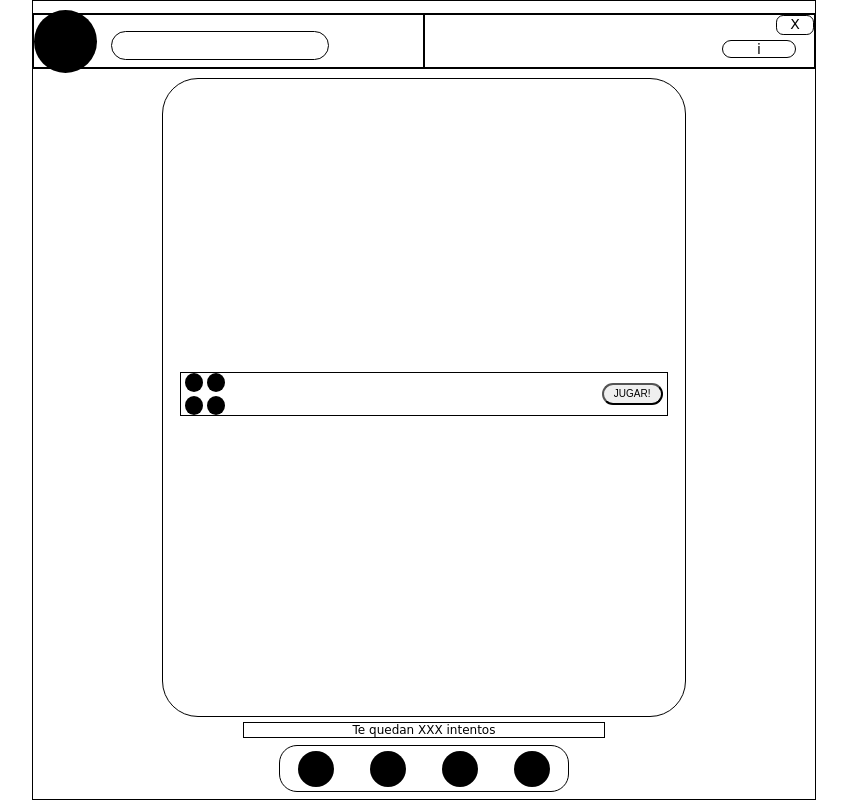
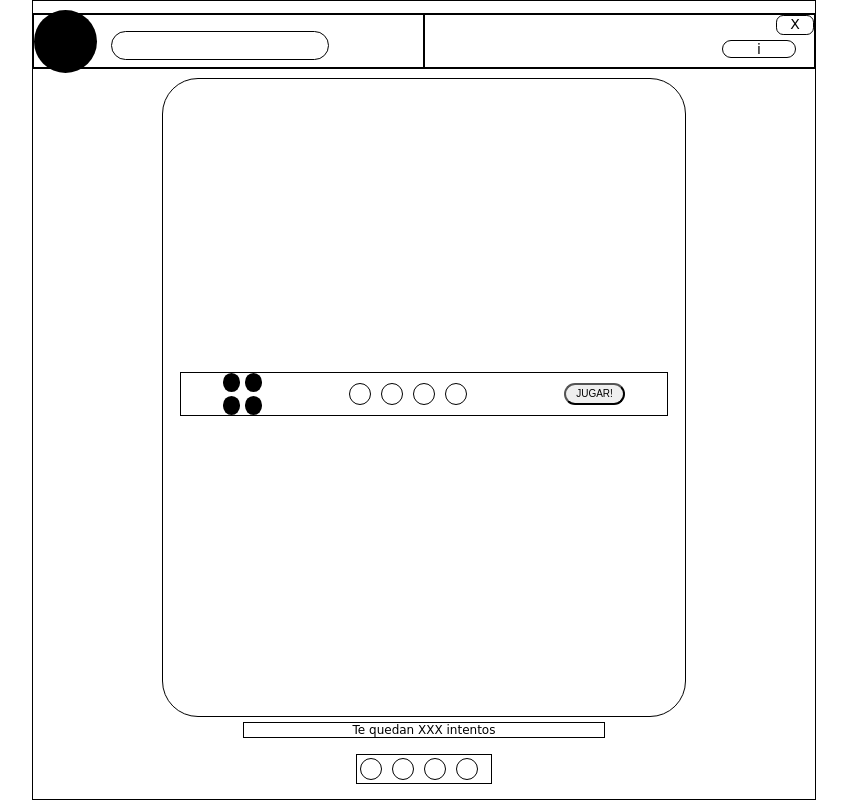
Before and after one commit to Orianig/Mastermind, a plain HTML site: page pages/board.html in a window 1280 px wide. Shown: the whole page, without its empty margins (216-1063 px from the left). Drawn offline with Linux system fonts and the light colour scheme.

Commit message:
refactor: change the boards elements - remove balls - create balls with js

```diff
--- a/assets/css/board.css
+++ b/assets/css/board.css
@@ -135,31 +135,36 @@
 /* Second cell  */
 
 .board .row-ppal .color-balls-container,
-.table .row-bottom .color-balls-container {
+.table .row-bottom .color-balls-container-player {
     align-items: center;
     display: flex;
+    flex-direction: row;
     justify-content: center;
-    width: 20rem;
+    padding: 3px;
 }
 
-.table .row-bottom .color-balls-container {
+.table .row-bottom .color-balls-container-player{
     border: 1px solid black;
-    border-radius: 1rem 1rem 1rem 1rem;
-    height: 2.5rem;
-    width: 16rem;
 }
 
-.board .row-ppal .color-balls-container .color-balls,
-.table .row-bottom .color-balls-container .color-balls {
-    background-color: black;
-    border-radius: 100%;
-    height: 2.5rem;
-    margin: 1rem;
-    width: 2.5rem;
+.board .row-ppal .color-balls-container .ball{
+    border: 1px solid black;
+    border-radius: 50%;
+    cursor: pointer;
+    height: 20px;
+    margin-right: 10px;
+    padding: 0;
+    width: 20px;
 }
 
-.table .row-bottom .color-balls-container .color-balls {
-    height: 2rem;
+.table .row-bottom .color-balls-container-player .ballPlayer {
+    border: 1px solid black;
+    border-radius: 50%;
+    cursor: pointer;
+    height: 20px;
+    margin-right: 10px;
+    padding: 0;
+    width: 20px;
 }
 
 /* Third cell */
@@ -200,6 +205,8 @@
     justify-content: center;
     width: 20rem;
 }
+
+
 
 
 @media (max-width: 768px) {
--- a/assets/js/board.js
+++ b/assets/js/board.js
@@ -1,7 +1,58 @@
-import {LocalStorage } from "./models.js";
+//datos del jugador - nombre y avatar / level/ colores
+let player = parseInt(localStorage.getItem('mind-player'));
+let level = parseInt(localStorage.getItem('mind-level'));
+let colorballs = parseInt(localStorage.getItem('mind-colors'));
+//elementos DOM
+const container = document.querySelector('.color-balls-container');
+const containerPlayer = document.querySelector('.color-balls-container-player');
 
-const localStorage = new LocalStorage();
-localStorage.getItem('player');
+// Obtencion de la cantidad de bolas segun el nivel
+// filas del tablero
+const numBallsLevel1 = 4;
+const numBallsLevel2 = 5;
+const numBallsLevel3 = 6;
+const addBalls = (numBalls) => {
+    for (let i = 0; i < numBalls; i++) {
+        const ball = document.createElement('div');
+        ball.classList.add('ball');
+        container.appendChild(ball);
+    };
+};
+if (level) {
+    if (level === 1) {
+        addBalls(numBallsLevel1);
+    }
+    if (level === 2) {
+        addBalls(numBallsLevel2);
+    }
+    if (level === 3) {
+        addBalls(numBallsLevel3);
+    }
+} else {
+    addBalls(numBallsLevel1);
+};
 
-let player = storage.getItem('mind-player');
-console.log(player);
+// Obtencion de la cantidad de bolas segun el nivel
+// fila de color
+const addBallsPlayer = (numBalls) => {
+    for (let i = 0; i < numBalls; i++) {
+        const ballPlayer = document.createElement('div');
+        ballPlayer.classList.add('ballPlayer');
+        containerPlayer.appendChild(ballPlayer);
+    };
+};
+if (level) {
+    if (level === 1) {
+        addBallsPlayer(numBallsLevel1);
+    }
+    if (level === 2) {
+        addBallsPlayer(numBallsLevel2);
+    }
+    if (level === 3) {
+        addBallsPlayer(numBallsLevel3);
+    }
+} else {
+    addBallsPlayer(numBallsLevel1);
+};
+
+//obtencion del color
--- a/assets/js/color.js
+++ b/assets/js/color.js
@@ -7,8 +7,6 @@ const numBallsLevel3 = 6;
 const colorSelectedList = [];
 
 const addBalls = (numBalls) => {
-    const totalBalls = numBalls;
-
     for (let i = 0; i < numBalls; i++) {
         const ball = document.createElement('div');
         ball.classList.add('ball');
@@ -41,8 +39,6 @@ if (level) {
     addBalls(numBallsLevel1);
 };
 
-
-
 btnSave.addEventListener("click", () => {
     localStorage.setItem('mind-colors', JSON.stringify(colorSelectedList));
     window.location.href = './board.html';
--- a/pages/board.html
+++ b/pages/board.html
@@ -58,11 +58,7 @@
             </div>
             <!-- AVAILABLE COLORS -->
             <div class="row-bottom">
-                <div class="color-balls-container">
-                    <span class="color-balls"></span>
-                    <span class="color-balls"></span>
-                    <span class="color-balls"></span>
-                    <span class="color-balls"></span>
+                <div class="color-balls-container-player">
                 </div>
             </div>
         </div>
```
